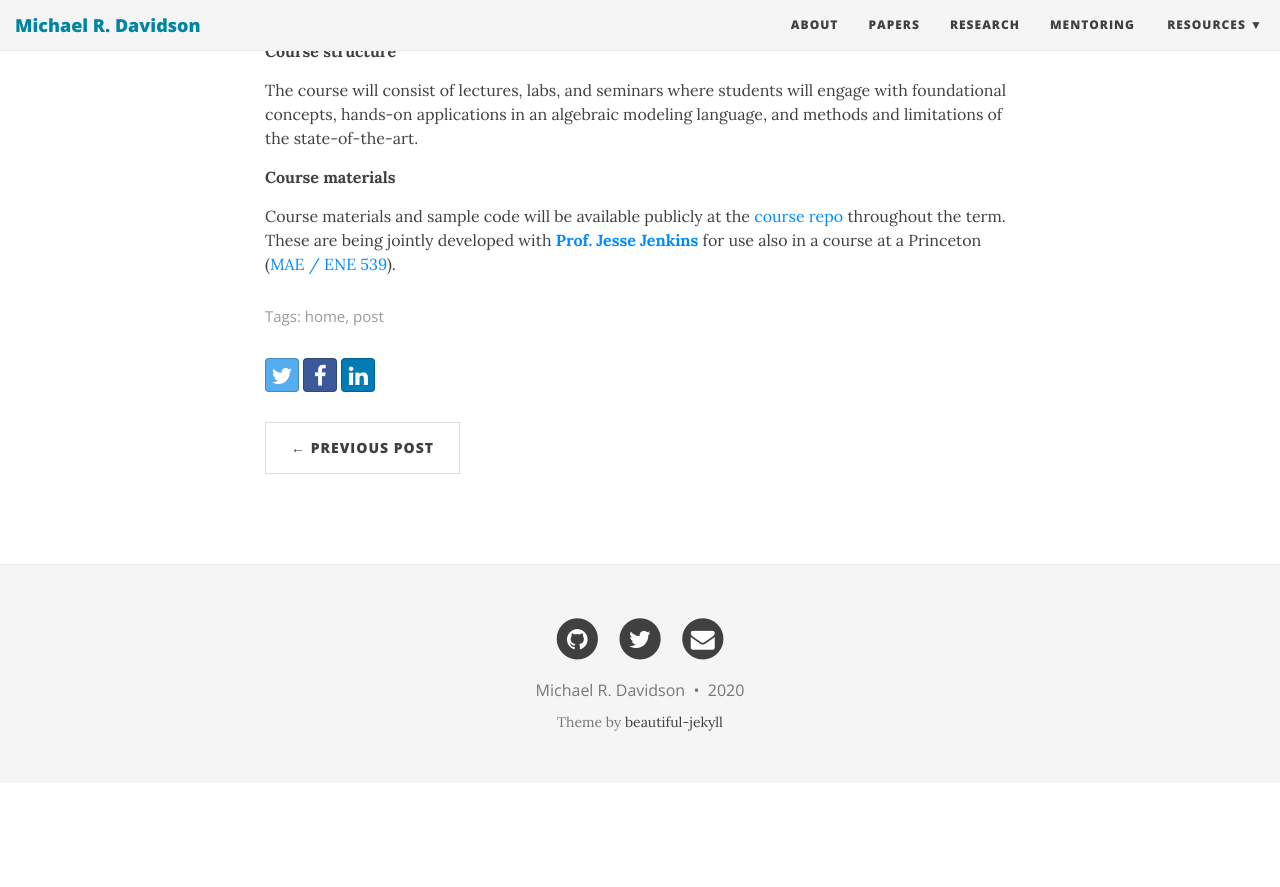
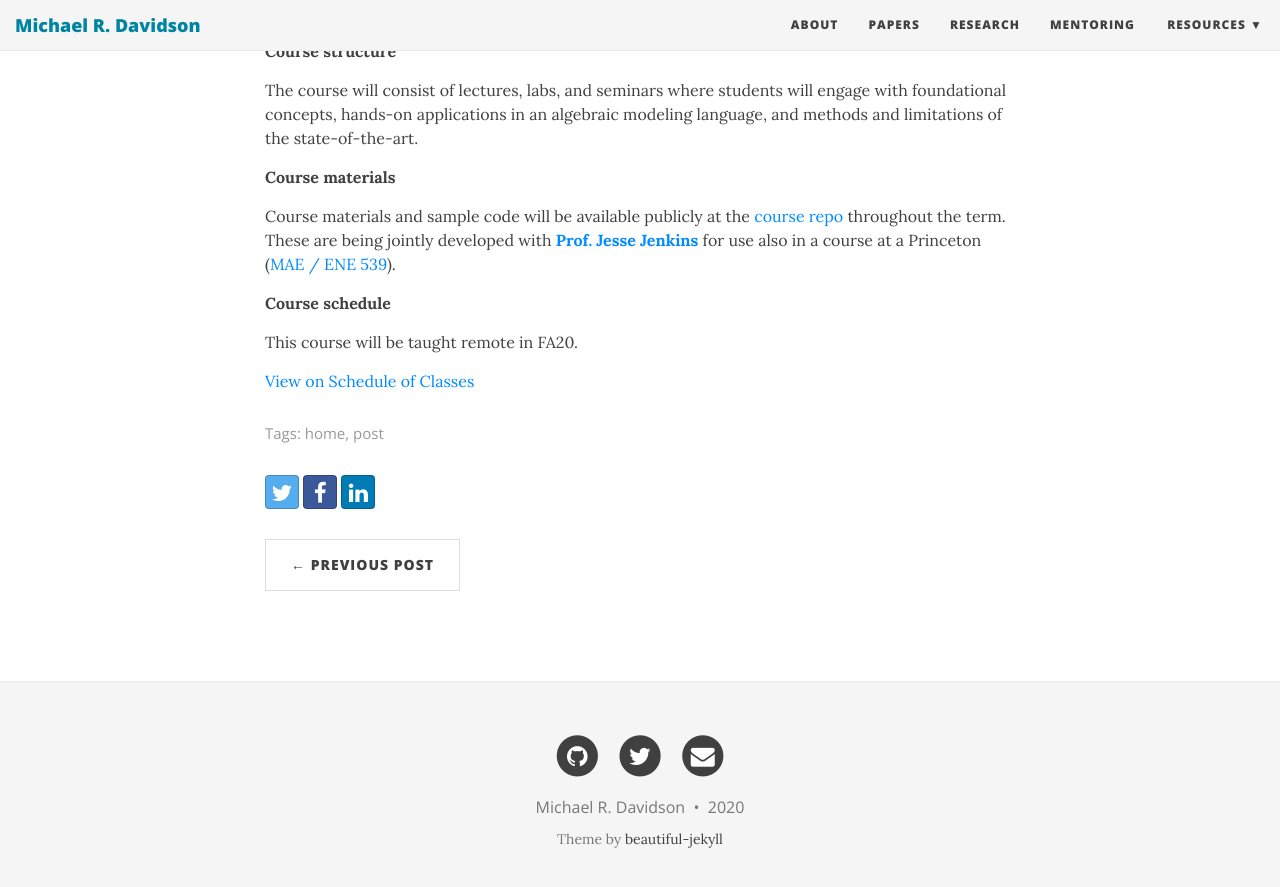
Before and after one commit to east-winds/east-winds.github.io, a Jekyll site: the page built from _posts/2020-09-03-new-course-mae207-power-systems-modeling.md, in a window 1280 px wide and 900 px high, scrolled down 624 px. Shown: the top 887 px of the window. Built offline with Jekyll 4.4.1, drawn with Linux system fonts in a browser that asks for light colours; nearby versions of some CDN libraries; before the commit the page ends 1407 px from its top, so only the background shows below that.

Commit message:
mae207 schedule link

```diff
--- a/_posts/2020-09-03-new-course-mae207-power-systems-modeling.md
+++ b/_posts/2020-09-03-new-course-mae207-power-systems-modeling.md
@@ -24,3 +24,39 @@ The course will consist of lectures, labs, and seminars where students will enga
 **Course materials**
 
 Course materials and sample code will be available publicly at the [course repo](https://github.com/east-winds/power-systems-optimization) throughout the term. These are being jointly developed with **[Prof. Jesse Jenkins](https://mae.princeton.edu/people/faculty/jenkins)** for use also in a course at a Princeton ([MAE / ENE 539](https://registrar.princeton.edu/course-offerings/course-details?term=1212&courseid=008273)).
+
+**Course schedule**
+
+This course will be taught remote in FA20.
+
+<a onclick="post_link()" href="#">View on Schedule of Classes</a>
+
+<script>
+function post_link() {
+	const url = "https://act.ucsd.edu/scheduleOfClasses/scheduleOfClassesStudentResult.htm";
+	const data = {
+							selectedTerm: "FA20",
+							xsoc_term: "",
+							loggedIn: false,
+							tabNum: "tabs-ins",
+							sections: "",
+							instructorType: "begin",
+							instructor: "davidson",
+							titleType: "contain",
+							title: "electric"
+						}
+	var form = document.createElement("form");
+	form.method = "POST";
+	form.action = url;
+	for (var key in data) {
+			var input = document.createElement("input");
+			input.type = "hidden";
+			input.name = key;
+			input.value = data[key];
+			form.appendChild(input);
+	}
+	document.body.appendChild(form);
+	form.submit();
+	document.body.removeChild(form);
+}
+</script>
```
